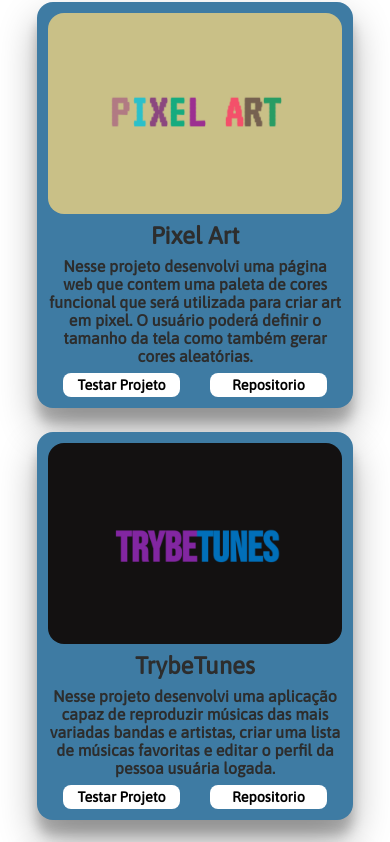
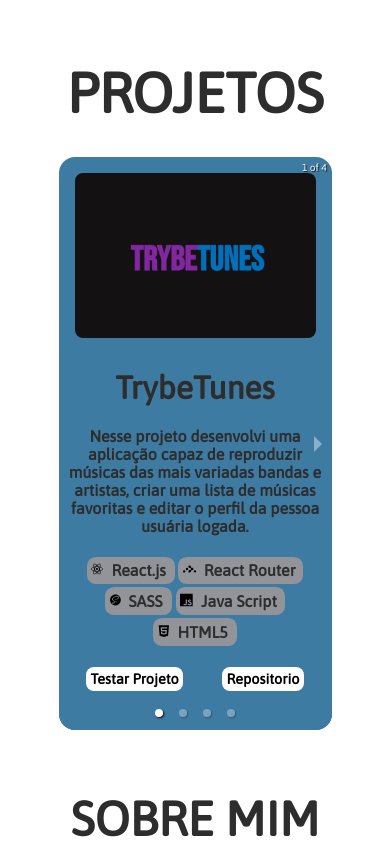
Before and after one commit to jonathankarlinski/new-portfolio, a Next.js app: page / in a window 390 px wide. Shown: the part 954-1796 px from the top of the page. Built offline with nearby package versions, Linux system fonts and the light colour scheme.

Commit message:
feat: Adicionando tecnologias aos cards de projetos e um carrossel para exibir os projetos

```diff
--- a/src/components/Projects.jsx
+++ b/src/components/Projects.jsx
@@ -2,9 +2,28 @@ import React, { useContext } from 'react'
 import AppProvider from '../context/AppContext';
 import Image from 'next/image';
 import { projectsData } from '../utils/data';
-
+import { iconsData } from '../utils/iconsData';
+import { Carousel } from 'react-responsive-carousel';
+import 'react-responsive-carousel/lib/styles/carousel.min.css';
 function Projects() {
   const { darkMode } = useContext(AppProvider);
+
+  function mapProjectIcons(project) {
+    const mappedIcons = project.icons
+      .map(iconName => {
+        const iconData = iconsData.find(data => iconName in data);
+        if (iconData) {
+          return {
+            name: iconData[iconName].name,
+            icon: iconData[iconName].icon,
+          };
+        }
+        return null;
+      })
+      .filter(icon => icon !== null);
+
+    return mappedIcons;
+  }
 
   return (
     <section
@@ -13,9 +32,10 @@ function Projects() {
     >
       <h1>PROJETOS</h1>
       <div className="projects-container-projects">
+        <Carousel showThumbs={false}>
           {projectsData.map((project) => (
             <div
-            key={project.id}
+              key={project.name}
               className="projects-container-projects-box">
               <Image
                 className={'projects-container-projects-box-img'}
@@ -24,13 +44,19 @@ function Projects() {
                 width="0"
                 height="0"
                 sizes="100vw"
-              style={{ width: '100%', height: 'auto' }}
+                style={{  height: 'auto' }}
               />
               <div className="projects-container-projects-box-details">
                 <h1>{project.name}</h1>
                 <p>{project.description}</p>
+                <div className={`projects-container-projects-box-details-icons ${darkMode}`}>
+                  {mapProjectIcons(project).map((tech) => (
+                    <span key={tech.name}>{tech.icon}
+                      <p>{tech.name}</p>
+                    </span>
+                  ))}
                 </div>
-            <div className="projects-container-projects-box-button">
+                <div className="projects-container-projects-box-details-button">
                   {project.linkProject &&
                     <a
                       href={project.linkProject}
@@ -47,7 +73,9 @@ function Projects() {
                   </a>
                 </div>
               </div>
+            </div>
           ))}
+        </Carousel>
       </div>
     </section >
   );
--- a/src/styles/3-modules/_about.scss
+++ b/src/styles/3-modules/_about.scss
@@ -4,8 +4,7 @@
   justify-content: center;
   flex-direction: column;
   width: 100%;
-  padding-bottom: 3rem;
-  margin-top: 2.5rem;
+  min-height: 90vh;
 
   h1 {
     font-size: 3rem;
@@ -39,7 +38,7 @@
   }
 }
 
-@media only screen and (max-width: 800px) {
+@media only screen and (max-width: 900px) {
   .about-container {
     padding-top: 2rem;
 
--- a/src/styles/3-modules/_projects.scss
+++ b/src/styles/3-modules/_projects.scss
@@ -8,80 +8,54 @@
   color: black;
 }
 
-.light .projects-container-projects-box {
-  box-shadow: black 0px 19px 38px, black 0px 15px 12px;
+.projects-container-projects-box-details-icons.light span {
+  color: $lightMode;
 }
 
-.dark .projects-container-projects-box {
-  box-shadow: rgba(0, 0, 0, 0.3) 0px 19px 38px, rgba(0, 0, 0, 0.22) 0px 15px 12px;
+.projects-container-projects-box-details-icons.dark span {
+  color: black;
 }
 
 .projects-container {
-  padding-top: 1rem;
   display: flex;
   justify-content: center;
   align-items: center;
   flex-direction: column;
   gap: 2rem;
   width: 100%;
-  min-height: 100vh;
+  min-height: 90vh;
 
   h1 {
     font-size: 3.5rem;
   }
 
   &-projects {
-    display: flex;
-    flex-flow: row wrap;
-    justify-content: space-around;
-    gap: 1.5rem;
-    width: 90%;
-
-    .work {
-      img {
+    width: 70%;
     height: 100%;
-      }
-
-      h1 {
-        font-size: 3rem;
-      }
-    }
 
     &-box {
-      padding: 0.7rem;
-      background-color: $blue;
-      width: 30%;
-      gap: 0.5rem;
       display: flex;
-      flex-direction: column;
-      border-radius: 1rem;
-
-      button {
-        background: none;
-        border: none;
-      }
+      width: 100%;
+      height: 100%;
 
       &-img {
-        border-radius: 1rem;
-      }
-
-      &:hover {
-        transform: scale(1.1);
+        border-radius: 1rem 0 0 1rem;
       }
 
       &-details {
-        cursor: default;
+        border-radius: 0 1rem 1rem 0;
+        background-color: $blue;
         display: flex;
+        align-items: center;
         flex-direction: column;
-        justify-content: center;
-        align-items: center;
+        justify-content: space-around;
         gap: 0.5rem;
         text-align: center;
-        height: 100%;
+        padding: 0.5rem;
 
         h1 {
           color: $lightMode;
-          font-size: 1.5rem;
+          font-size: 2rem;
         }
 
         p {
@@ -90,7 +64,22 @@
           font-weight: 600;
           border-radius: 0.5rem;
           text-align: center;
-          height: 100%;
+          width: 100%;
+        }
+
+        &-icons {
+          display: flex;
+          flex-flow: row wrap;
+          justify-content: center;
+          width: 100%;
+          gap: 0.2rem;
+
+          span {
+            display: flex;
+            background-color: #92949A;
+            gap: 0.5rem;
+            padding: 0.3rem;
+            border-radius: 0.55rem;
           }
         }
 
@@ -109,25 +98,58 @@
             border-radius: 0.5rem;
             font-weight: 600;
             font-size: 1rem;
-          height: 1.5rem;
-          padding: 0.2rem;
+            height: 2.5rem;
+            padding: 1rem;
+          }
         }
       }
     }
   }
 }
 
-@media only screen and (min-width: 800px) and (max-width: 1000px) {
+@media screen and (max-width: 500px) {
   .projects-container {
-    margin-top: 10rem;
+    padding-top: 2rem;
+  }
+
+}
+
+@media screen and (max-width: 900px) {
+  .projects-container {
+    padding-top: 2rem;
 
     &-projects {
+      width: 70%;
+      height: 100%;
+
       &-box {
+        display: flex;
+        flex-direction: column;
+        width: 100%;
+        height: 100%;
+        background-color: $blue;
+        border-radius: 1rem;
+
+        &-img {
+          border-radius: 1.5rem;
+          width: 100%;
+          padding: 1rem;
+        }
+
+        &-details {
+          border-radius: 1rem;
+
+          width: 100%;
+          height: 100%;
+
           &-button {
             justify-content: space-around;
             gap: 0rem;
+            padding-bottom: 1.5rem;
 
             a {
+              height: 1.5rem;
+              padding: 0.2rem;
               font-size: 0.9rem;
             }
           }
@@ -135,33 +157,4 @@
       }
     }
   }
-
-@media screen and (max-width: 800px) {
-  .projects-container {
-
-    &-projects {
-      display: flex;
-      justify-content: center;
-      align-items: center;
-      width: 90%;
-
-      &-box {
-        width: 90%;
-
-        &:hover {
-          transform: none;
 }
-
-        &-button {
-          justify-content: space-around;
-          gap: 0rem;
-
-          a {
-            font-size: 0.9rem;
-            width: 40%;
-          }
-        }
-      }
-    }
-  }
-}
--- a/src/utils/data.js
+++ b/src/utils/data.js
@@ -1,38 +1,59 @@
 export const projectsData = [
   {
-    id: 1,
+    name: "TrybeTunes",
+    thumbnail: 'imgTrybeTunes',
+    icons: [
+      'react',
+      'reactRouter',
+      'sass',
+      'javaScript',
+      'html',
+    ],
+    description: "Nesse projeto desenvolvi uma aplicação capaz de reproduzir músicas das mais variadas bandas e artistas, criar uma lista de músicas favoritas e editar o perfil da pessoa usuária logada.",
+    linkProject: "https://jonathankarlinski.github.io/trybetunes/#/",
+    linkRepository: "https://github.com/jonathankarlinski/trybetunes",
+  },
+  {
+    name: "Wallet",
+    thumbnail: 'imgWallet',
+    icons: [
+      'react',
+      'redux',
+      'testingLibrary',
+      'javaScript',
+      'html',
+      'css',
+
+    ],
+    description: "Neste projeto, você terá a capacidade de gerenciar sua carteira de controle de gastos, que inclui um prático conversor de moedas. Ao utilizar esta aplicação, os usuários podem facilmente adicionar, remover e editar seus gastos, garantindo um controle financeiro eficaz.",
+    linkProject: "https://jonathankarlinski.github.io/wallet/#/",
+    linkRepository: "https://github.com/jonathankarlinski/wallet",
+  }, {
     name: "Pixel Art",
     thumbnail: 'imgPixelArt',
-    validateUrl: 'pixel art',
+    icons: [
+      'html',
+      'css',
+      'javaScript',
+    ],
     description: "Nesse projeto desenvolvi uma página web que contem uma paleta de cores funcional que será utilizada para criar art em pixel. O usuário poderá definir o tamanho da tela como também gerar cores aleatórias.",
     linkProject: "https://jonathankarlinski.github.io/pixels-art/",
     linkRepository: "https://github.com/jonathankarlinski/pixels-art"
   },
   {
-    id: 2,
-    name: "TrybeTunes",
-    thumbnail: 'imgTrybeTunes',
-    validateUrl: 'trybetunes',
-    description: "Nesse projeto desenvolvi uma aplicação capaz de reproduzir músicas das mais variadas bandas e artistas, criar uma lista de músicas favoritas e editar o perfil da pessoa usuária logada.",
-    linkProject: "https://jonathankarlinski.github.io/trybetunes/#/",
-    linkRepository: "https://github.com/jonathankarlinski/trybetunes",
-  },
-  {
-    id: 3,
     name: "CarShop",
-    validateUrl: 'carshop',
     thumbnail: 'imgCarShop',
+    icons: [
+      'typesCript',
+      'docker',
+      'node',
+      'chai',
+      'mocha',
+      'mongodb',
+      'mongoose',
+    ],
     description: "Nesse projeto foi desenvolvida uma API para gerenciar uma concessionária de veículos, utilizando o banco de dados MongoDB através do framework Mongoose. Foram aplicados os princípios de Programação Orientada a Objetos (POO).",
     linkRepository: "https://github.com/jonathankarlinski/car-shop",
-  },
-  {
-    id: 4,
-    name: "Wallet",
-    validateUrl: 'wallet',
-    thumbnail: 'imgWallet',
-    description: "Neste projeto você vai poder gerir sua carteira de controle de gastos com conversor de moedas.",
-    linkProject: "https://jonathankarlinski.github.io/wallet/#/",
-    linkRepository: "https://github.com/jonathankarlinski/wallet",
   }
 ];
 
--- /dev/null
+++ b/src/utils/iconsData.js
@@ -0,0 +1,113 @@
+import {
+  SiChai,
+  SiCss3,
+  SiDocker,
+  SiHtml5,
+  SiJavascript,
+  SiMocha,
+  SiMongodb,
+  SiMongoose,
+  SiNodedotjs,
+  SiReact,
+  SiReactrouter,
+  SiRedux,
+  SiSass,
+  SiTestinglibrary,
+  SiTypescript
+} from "react-icons/si";
+
+
+export const iconsData = [
+  {
+    react: {
+      icon: <SiReact />,
+      name: 'React.js',
+    }
+  },
+  {
+    javaScript: {
+      icon: <SiJavascript />,
+      name: 'Java Script',
+    }
+  },
+  {
+    css: {
+      icon: <SiCss3 />,
+      name: 'CSS',
+    }
+  },
+  {
+    html: {
+      icon: <SiHtml5 />,
+      name: 'HTML5',
+    }
+  },
+  {
+    reactRouter: {
+      icon: <SiReactrouter />,
+      name: 'React Router',
+    }
+  },
+  {
+    sass: {
+      icon: <SiSass />,
+      name: 'SASS',
+    }
+  },
+  {
+    typesCript: {
+      icon: <SiTypescript />,
+      name: 'Type Script',
+    }
+  },
+  {
+    docker: {
+      icon: <SiDocker />,
+      name: 'Docker',
+    }
+  },
+  {
+    node: {
+      icon: <SiNodedotjs />,
+      name: 'Node.js',
+    }
+  },
+  {
+    chai: {
+      icon: <SiChai />,
+      name: 'Chai',
+    }
+  }
+  ,
+  {
+    mocha: {
+      icon: <SiMocha />,
+      name: 'Mocha',
+    }
+  },
+  {
+    mongodb: {
+      icon: <SiMongodb />,
+      name: 'Mongodb',
+    }
+  },
+  {
+    mongoose: {
+      icon: <SiMongoose />,
+      name: 'Mongoose',
+    }
+  }
+  ,
+  {
+    redux: {
+      icon: <SiRedux />,
+      name: 'Redux',
+    }
+  },
+  {
+    testingLibrary: {
+      icon: <SiTestinglibrary />,
+      name: 'Testing Library',
+    }
+  }
+]
```
Also changed, not shown: src/styles/3-modules/_header.scss (+4 -3 lines). Lines whose indentation alone changed are shown as unchanged.
